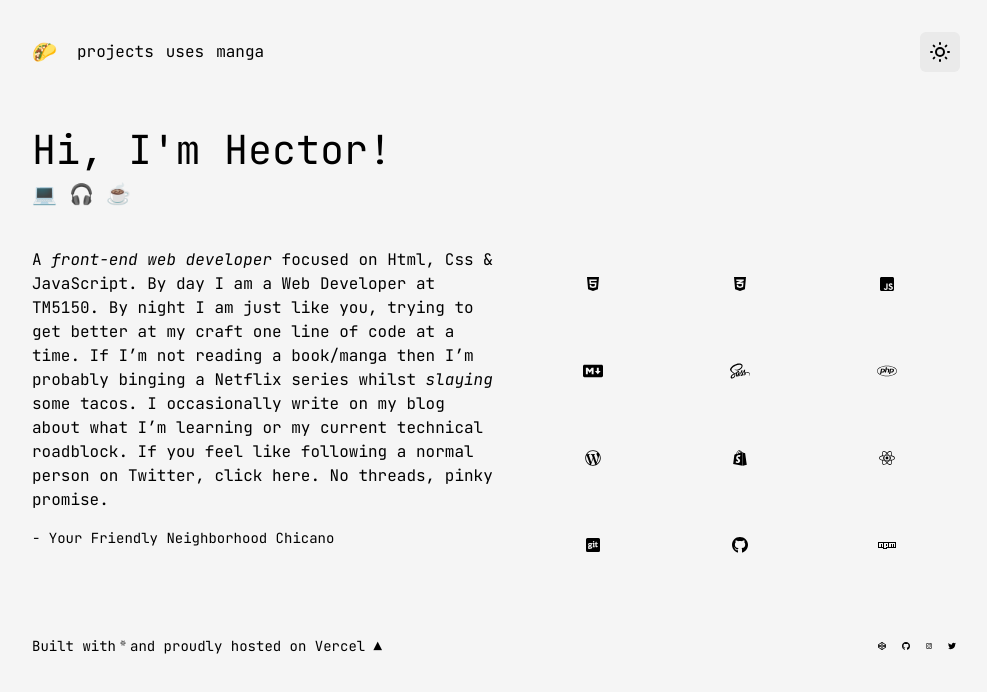
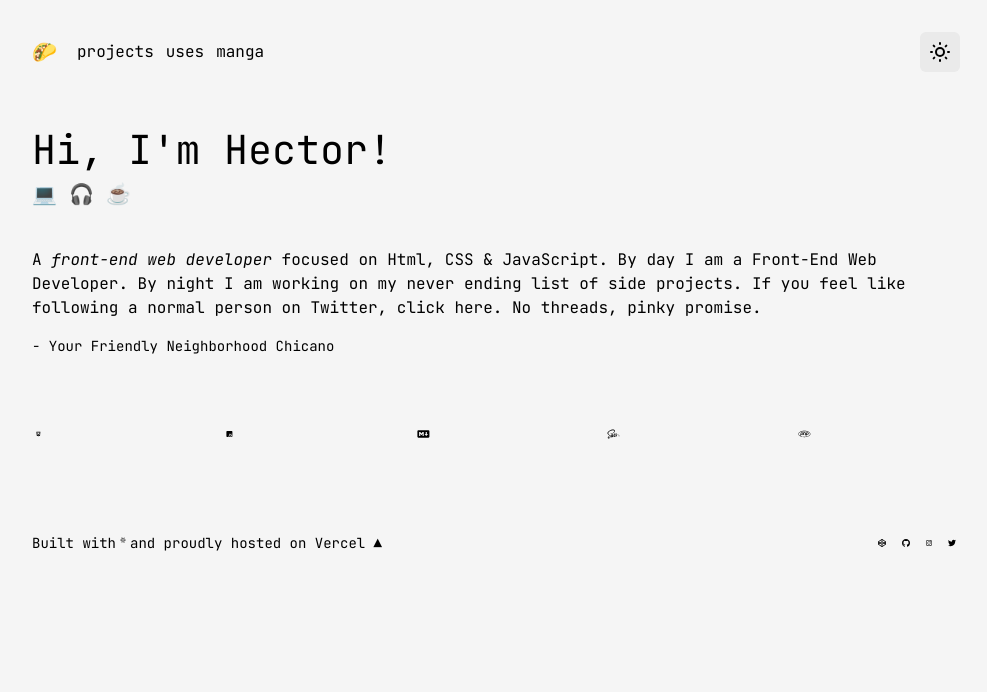
Before and after one commit to hcardonaweb/chicano.dev, a Next.js app: page / in a window 1280 px wide. Shown: the top 692 px of the page, without its empty margins (144-1131 px from the left). Built offline with nearby package versions, Linux system fonts and the light colour scheme; a web font is replaced by a local one.

Commit message:
added swiper js and tech carousel

```diff
--- /dev/null
+++ b/components/TechSlider.js
@@ -0,0 +1,46 @@
+// Import Swiper React components
+import { Swiper, SwiperSlide } from "swiper/react";
+import SwiperCore, { Autoplay } from "swiper";
+// Import Swiper styles
+import "swiper/css";
+
+import TechData from "../data/TechData.json";
+import { FontAwesomeIcon } from "@fortawesome/react-fontawesome";
+
+
+const TechSlider = () => {
+  SwiperCore.use([Autoplay]);
+  return (
+    <section>
+      <Swiper
+        // install Swiper modules
+        modules={[Autoplay]}
+        spaceBetween={25}
+        slidesPerView={5}
+        navigation
+        pagination={{ clickable: true }}
+        scrollbar={{ draggable: true }}
+        onSwiper={(swiper) => console.log(swiper)}
+        onSlideChange={() => console.log("slide change")}
+        autoplay={{
+          delay: 3000,
+          disableOnInteraction: false,
+        }}
+      >
+        {TechData.map((tech) => (
+          <>
+            <SwiperSlide key={tech.id}>
+              <FontAwesomeIcon
+                className="px-1 m-auto techIcon h-7"
+                icon={["fab", `${tech.icon}`]}
+              />
+
+            </SwiperSlide>
+          </>
+        ))}
+      </Swiper>
+    </section>
+  );
+};
+
+export default TechSlider;
--- a/package.json
+++ b/package.json
@@ -16,7 +16,8 @@
     "next": "12.0.8",
     "next-themes": "^0.0.15",
     "react": "17.0.2",
-    "react-dom": "17.0.2"
+    "react-dom": "17.0.2",
+    "swiper": "^8.1.5"
   },
   "devDependencies": {
     "autoprefixer": "^10.4.2",
--- a/pages/index.js
+++ b/pages/index.js
@@ -1,6 +1,7 @@
 import Head from "next/head";
 import Technologies from "../components/Technologies";
 import "../src/fontawesome/fontawesome";
+import TechSlider from "../components/TechSlider";
 
 export default function Home() {
   return (
@@ -24,24 +25,18 @@ export default function Home() {
         <p className="text-xl">💻 🎧 ☕️</p>
       </div>
       <div className="my-10">
-        <div className="grid-gap-2 my-2 grid md:grid-cols-2">
+        <div className="grid-gap-2 my-2">
           <div className="mb-8">
-            <p className="mb-4 text-md">
-              A <i>front-end web developer</i> focused on Html, Css &amp;
-              JavaScript. By day I am a Web Developer at TM5150. By night I am
-              just like you, trying to get better at my craft one line of code
-              at a time. If I’m not reading a book/manga then I’m probably
-              binging a Netflix series whilst <i>slaying</i> some tacos. I
-              occasionally write on my blog about what I’m learning or my
-              current technical roadblock. If you feel like following a normal
+            <p className="text-md mb-4">
+              A <i>front-end web developer</i> focused on Html, CSS &amp;
+              JavaScript. By day I am a Front-End Web Developer. By night I am
+              working on my never ending list of side projects. If you feel like following a normal
               person on Twitter, click here. No threads, pinky promise.
             </p>
             <p className="text-sm">- Your Friendly Neighborhood Chicano</p>
           </div>
-          <div>
-            <Technologies />
-          </div>
         </div>
+        <TechSlider />
       </div>
     </div>
   );
--- a/styles/globals.css
+++ b/styles/globals.css
@@ -53,3 +53,7 @@ h1 {
 h2 {
   font-size: 25px;
 }
+
+section {
+  margin: 4em 0;
+}
```
Also changed, not shown: 1 other file (tests, documents, lock files or other folders).
